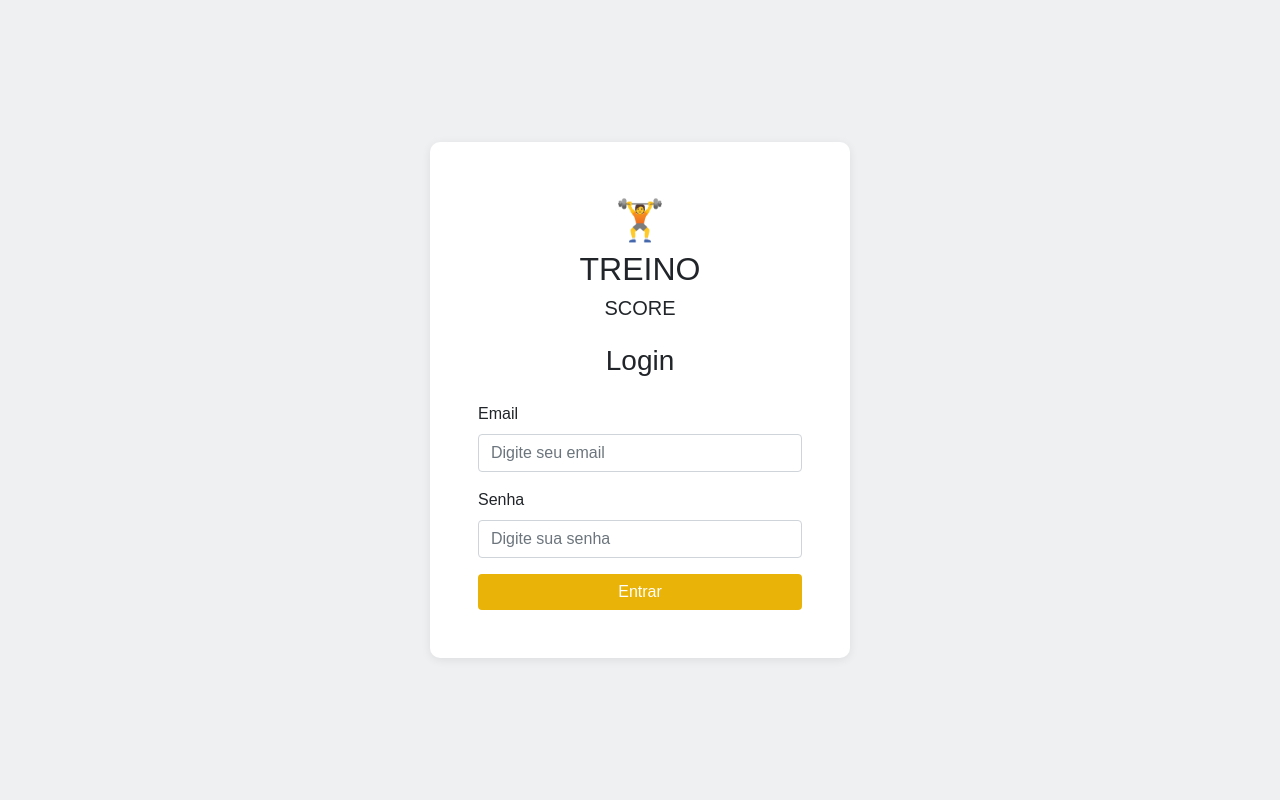
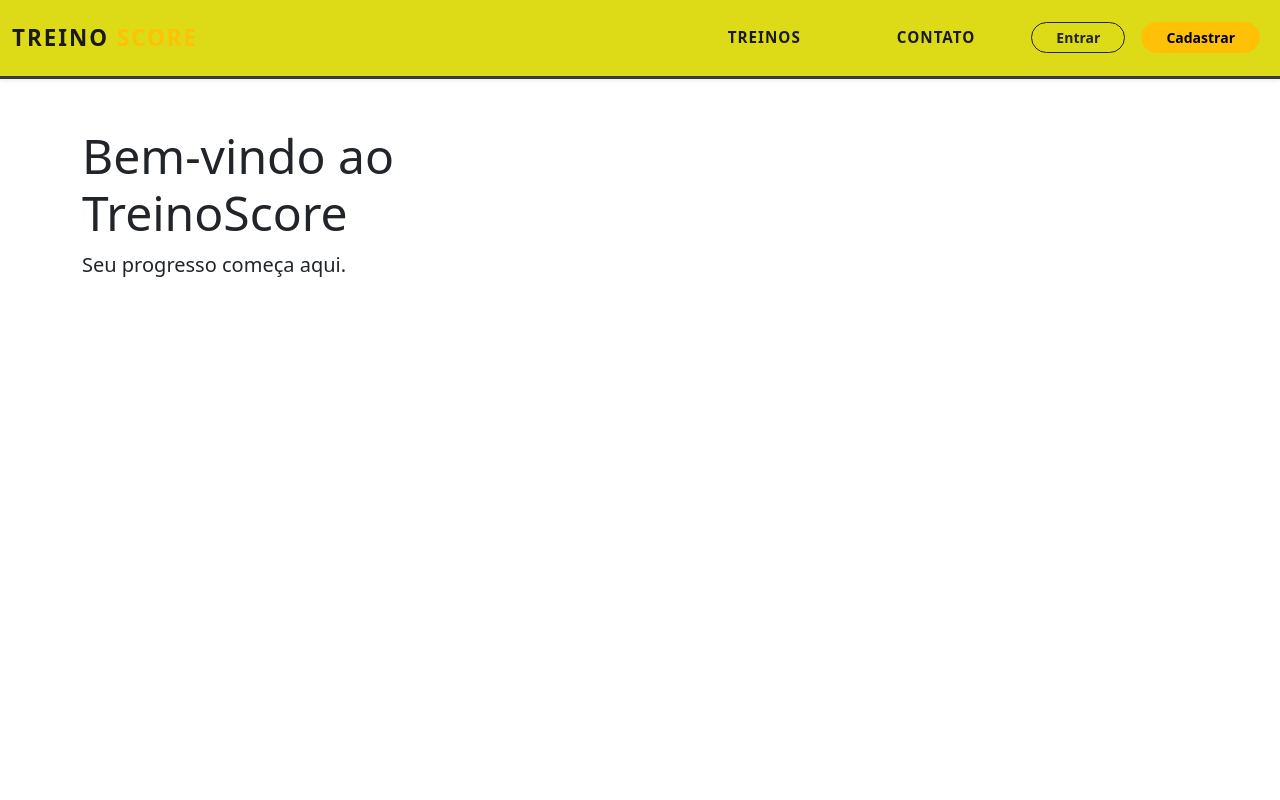
Before and after one commit to Prulucas/TreinoScore-Django, a Django app: page / in a window 1280 px wide. Run offline with Django 5.2, Linux system fonts and the light colour scheme; some libraries are stand-ins or nearby versions.

Commit message:
Criando login, logout e cadastro

```diff
--- a/core/views.py
+++ b/core/views.py
@@ -1,3 +1,9 @@
 from django.shortcuts import render
+from users.models import User
+from django.contrib.auth import get_user_model
 
-# Create your views here.
+User = get_user_model()
+
+
+def index(request):
+    return render(request, 'index.html')
--- a/static/css/style.css
+++ b/static/css/style.css
@@ -1,6 +1,76 @@
+.navbar-brand {
+    letter-spacing: 2px;
+    text-transform: uppercase;
+    font-weight: 800;
+}
 
-body{font-family:Arial,sans-serif;background:#eef0f2;}
-.card-box{background:#fff;border-radius:10px;box-shadow:0 2px 10px rgba(0,0,0,.08);}
-.btn-gold{background:#eab308;color:#fff;border:none}
-.btn-gold:hover{background:#ca8a04;color:#fff}
-.logo{font-weight:700;font-size:40px;color:#eab308}
+.nav-link {
+    letter-spacing: 1px;
+    padding-left: 15px !important;
+    padding-right: 15px !important;
+}
+.navbar-nav .nav-link {
+    transition: color 0.3s ease;
+    font-size: 0.95rem;
+    text-transform: uppercase;
+    font-weight: 500;
+}
+
+
+.btn {
+    border-radius: 20px;
+    font-weight: 600;
+}
+
+/* Navbar Customizada */
+.navbar {
+    background-color: #ddda17 !important;
+    border-bottom: 3px solid #343a40;
+    padding-top: 1rem;
+    padding-bottom: 1rem;
+}
+
+.navbar .navbar-nav .nav-link {
+    color: #1a1a1a !important;
+    font-weight: 600;
+    margin-left: 25px !important;
+    margin-right: 25px !important;
+    display: inline-block;
+}
+
+.navbar-light .navbar-nav .nav-link:hover {
+    color: #555555 !important;
+    text-decoration: underline;
+}
+
+.navbar-brand {
+    color: #1a1a1a !important;
+    font-weight: 800;
+    font-size: 1.4rem;
+}
+
+input[type="text"],
+input[type="email"],
+input[type="password"],
+input[type="number"],
+select {
+    display: block;
+    width: 100%;
+    height: calc(1.5 em + .75 rem + 2 px);
+    padding: .375 rem .75 rem;
+    font-size: 1rem;
+    font-weight: 400;
+    line-height: 1.5;
+    color: #495057;
+    background-color: #fff;
+    border: 1px solid #ced4da;
+    border-radius: .25rem;
+    transition: border-color .15s ease-in-out, box-shadow .15s ease-in-out;
+    margin-bottom: 15px;
+}
+
+input:focus {
+    border-color: #ddda17;
+    outline: 0;
+    box-shadow: 0 0 0 0.2rem rgba(221, 218, 23, 0.25);
+}
--- /dev/null
+++ b/templates/base.html
@@ -0,0 +1,22 @@
+{% load static %}
+<!DOCTYPE html>
+<html lang="pt-br">
+<head>
+    <meta charset="UTF-8">
+    <meta name="viewport" content="width=device-width, initial-scale=1">
+    <title>TreinoScore</title>
+    <link rel="stylesheet" href="https://cdn.jsdelivr.net/npm/bootstrap@5.3.2/dist/css/bootstrap.min.css">
+    <link rel="stylesheet" href="{% static 'css/style.css' %}">
+</head>
+<body>
+
+    {% include 'navbar.html' %}
+
+    <div class="container py-5">
+        {% block content %}
+        {% endblock %}
+    </div>
+
+    <script src="https://cdn.jsdelivr.net/npm/bootstrap@5.3.2/dist/js/bootstrap.bundle.min.js"></script>
+</body>
+</html>
--- a/templates/index.html
+++ b/templates/index.html
@@ -1,69 +1,13 @@
-{% load static %}
-<!DOCTYPE html>
-<html lang="pt-br">
+{% extends 'base.html' %}
 
-<head>
-    <meta charset="utf-8">
-
-    <meta name="viewport" content="width=device-width, initial-scale=1">
-
-    <title>Login</title>
-
-    <link rel="stylesheet"
-        href="https://stackpath.bootstrapcdn.com/bootstrap/4.5.2/css/bootstrap.min.css">
-
-    <link rel="stylesheet" href="style.css">
-</head>
-
-<body>
-
-    <div class="container d-flex align-items-center justify-content-center"
-        style="min-height: 100vh;">
-
-        <div class="card-box p-5"
-            style="max-width: 420px; width: 100%;">
-
-            <div class="text-center">
-
-                <div class="logo">🏋</div>
-
-                <h2>TREINO</h2>
-
-                <h5>SCORE</h5>
-
-            </div>
-
-            <h3 class="text-center my-4">Login</h3>
-
-            <form>
-
-                <div class="form-group">
-                    <label>Email</label>
-
-                    <input
-                        class="form-control"
-                        placeholder="Digite seu email">
-                </div>
-
-                <div class="form-group">
-                    <label>Senha</label>
-
-                    <input
-                        type="password"
-                        class="form-control"
-                        placeholder="Digite sua senha">
-                </div>
-
-                <button class="btn btn-gold btn-block">
-                    Entrar
-                </button>
-
-            </form>
-
-        </div>
-
+{% block content %}
+<div class="row">
+    <div class="col-md-6 text-left">
+        {% if user.is_authenticated %}
+            <h1 class="display-4">Olá {{ user.first_name|default:user.username }}!</h1>
+        {% endif %}
+        <h3 class="display-5">Bem-vindo ao TreinoScore</h3>
+        <p class="lead">Seu progresso começa aqui.</p>
     </div>
-
-</body>
-
-</html>
+</div>
+{% endblock %}
--- /dev/null
+++ b/templates/navbar.html
@@ -0,0 +1,45 @@
+<nav class="navbar navbar-expand-lg navbar-light shadow-sm py-3">
+  <div class="container-fluid">
+
+    <a class="navbar-brand font-weight-bold" href="{% url 'index' %}" style="letter-spacing: 2px;">
+      TREINO&nbsp;<span class="text-warning">SCORE</span>
+    </a>
+
+    <button class="navbar-toggler" type="button" data-toggle="collapse" data-target="#navbarNav">
+      <span class="navbar-toggler-icon"></span>
+    </button>
+
+    <div class="collapse navbar-collapse justify-content-end" id="navbarNav">
+      <ul class="navbar-nav align-items-center">
+
+        <li class="nav-item mx-2">
+          <a class="nav-link px-2" href="#">Treinos</a>
+        </li>
+
+        <li class="nav-item mx-2">
+          <a class="nav-link px-2" href="#">Contato</a>
+        </li>
+
+        {% if not user.is_authenticated %}
+          <li class="nav-item mx-2">
+            <a class="btn btn-outline-dark btn-sm px-4" href="{% url 'login' %}">Entrar</a>
+          </li>
+          <li class="nav-item mx-2">
+            <a class="btn btn-warning btn-sm px-4 font-weight-bold" href="{% url 'register' %}">Cadastrar</a>
+          </li>
+        {% else %}
+          <li class="nav-item mx-2">
+            <a class="nav-link" href="#">Perfil</a>
+          </li>
+          <li class="nav-item mx-2">
+            <form action="{% url 'logout' %}" method="post" class="m-0">
+              {% csrf_token %}
+              <button type="submit" class="btn btn-danger btn-sm px-3">Sair</button>
+            </form>
+          </li>
+        {% endif %}
+
+      </ul>
+    </div>
+  </div>
+</nav>
--- a/treinoscore/urls.py
+++ b/treinoscore/urls.py
@@ -1,8 +1,13 @@
 from django.contrib import admin
 from django.urls import path, include
-from django.views.generic.base import TemplateView
+from core.views import index
+from users.views import register
 
 urlpatterns = [
     path('admin/', admin.site.urls),
-    path('', TemplateView.as_view(template_name='index.html'), name='index'),
+    path('contas/', include('django.contrib.auth.urls')),
+    path('cadastro/', register, name='register'),
+    #    path('workouts/', include('workouts.urls')),
+    #  path('users/', include('users.urls')),
+    path('', index, name='index'),
 ]
```
Also changed, not shown: templates/contact.html (added, +19 -0 lines), templates/registration/login.html (added, +38 -0 lines), templates/registration/register.html (added, +43 -0 lines), treinoscore/settings.py (+4 -20 lines), users/forms.py (added, +16 -0 lines), users/signals.py (+8 -60 lines), users/views.py (+18 -2 lines), workouts/urls.py (added, +9 -0 lines), templates/profile.html (added), templates/workouts.html (added), users/urls.py (added).
